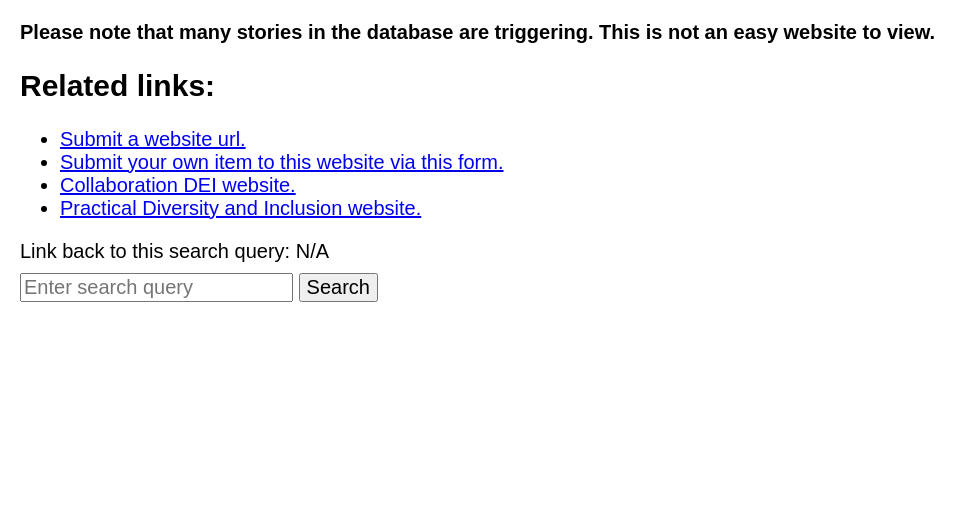
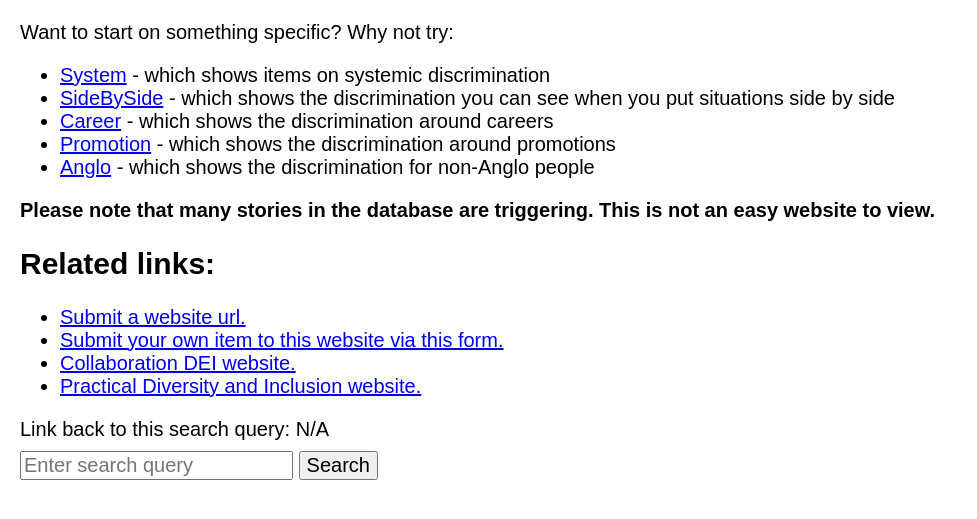
Before and after one commit to NotTheOnlyOne/ntoo_simple, a Flask app: template templates/index.html in a window 1280 px wide. Shown: the part 264-783 px from the top of the page, without its empty margins (0-977 px from the left). Run offline with Flask 3, Linux system fonts and the light colour scheme; the template is opened without the code that fills it, so the values that code supplies are empty; parts of the project's set-up code (start-up, migrations or seed data) failed here and were passed over.

Commit message:
Adding extra filters for random 9 and adding tags for easier starting

```diff
--- a/app.py
+++ b/app.py
@@ -44,10 +44,26 @@ def choose_random_rows(data,choose_number_initial_items):
     random_rows  = []
     for row in extra_random_rows:
         title_lower, title, text_lower, text, url = row
-        if title == "Snapshot" or title == "Link":
+
+        if title in ("Snapshot","Link", "Link 2", "Link 1"):
             continue
-        else:
-            random_rows.append(row)
+
+        if title.startswith("http") and text =="":
+            continue
+
+        if title.startswith("Post | LinkedIn") and text =="":
+            continue
+
+        if title.startswith("Link ("):
+            continue
+
+        if title.startswith("Link 1 ("):
+            continue
+
+        if title.startswith("Link 2 ("):
+            continue
+
+        random_rows.append(row)
 
         if len(random_rows) == choose_number_initial_items:
             break
--- a/templates/index.html
+++ b/templates/index.html
@@ -143,7 +143,17 @@
 
     <h2 id="introduction" >Introduction</h2>
     <div class="introduction">Not the Only One is a website that allows people to search over {{ total_count - (total_count % 100) }} Diversity, Equity and Inclusion articles, stories and quotes. If you don't enter in a search there are 9 items randomly selected to get you started.</div>
+    <div>Want to start on something specific? Why not try:
+         <ul>
+            <li><a href="?search_query=system">System</a> - which shows items on systemic discrimination</li>
+            <li><a href="?search_query=SideBySide">SideBySide</a> - which shows the discrimination you can see when you put situations side by side</li>
+            <li><a href="?search_query=career">Career</a> - which shows the discrimination around careers</li>
+            <li><a href="?search_query=promotion">Promotion</a> - which shows the discrimination around promotions</li>
+            <li><a href="?search_query=anglo">Anglo</a> - which shows the discrimination for non-Anglo people</li>
+         </ul>
+    </div>
     <div class="warning">Please note that many stories in the database are triggering. This is not an easy website to view.</div>
+
 
     <h2>Related links:</h2>
     <ul>
```
